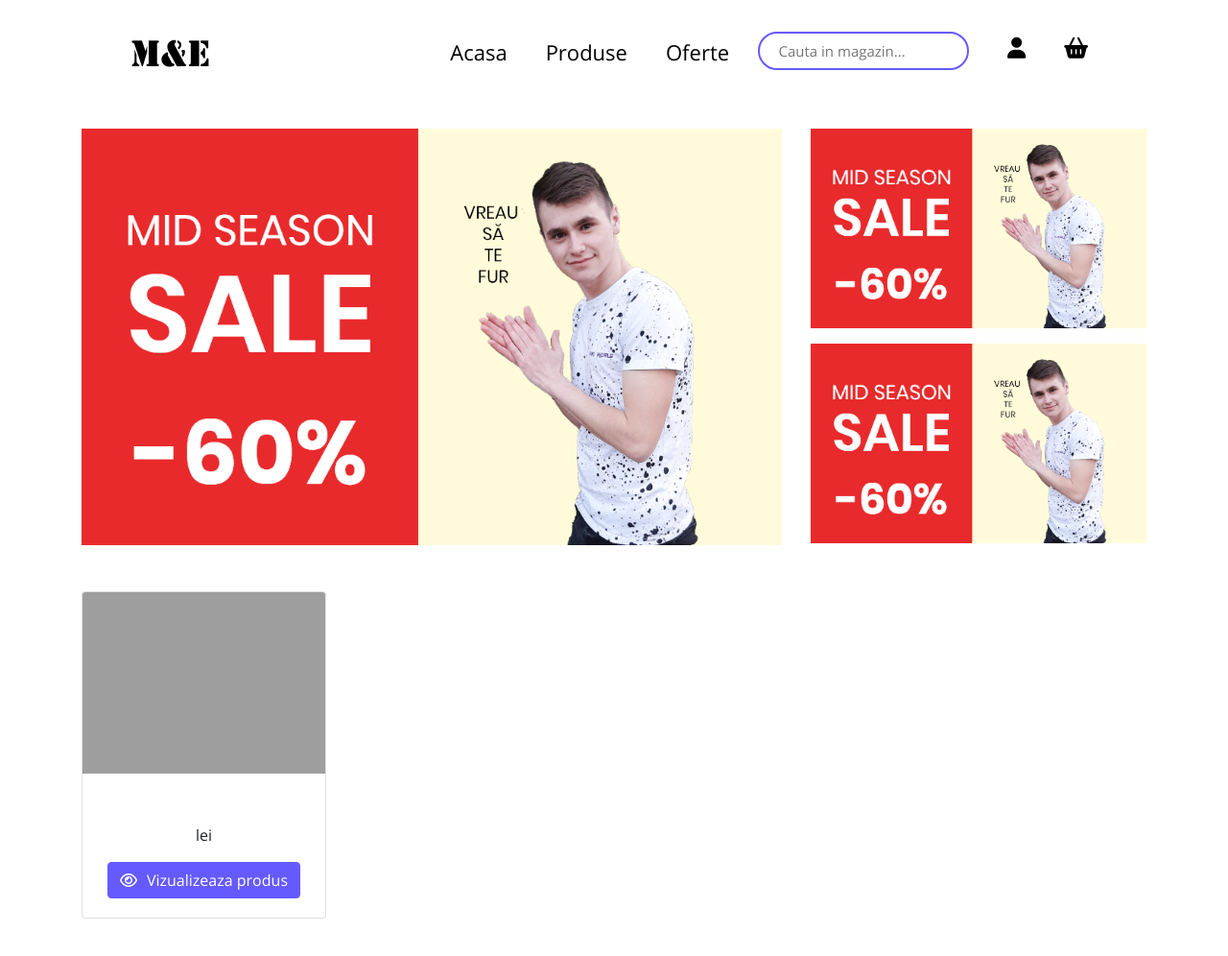
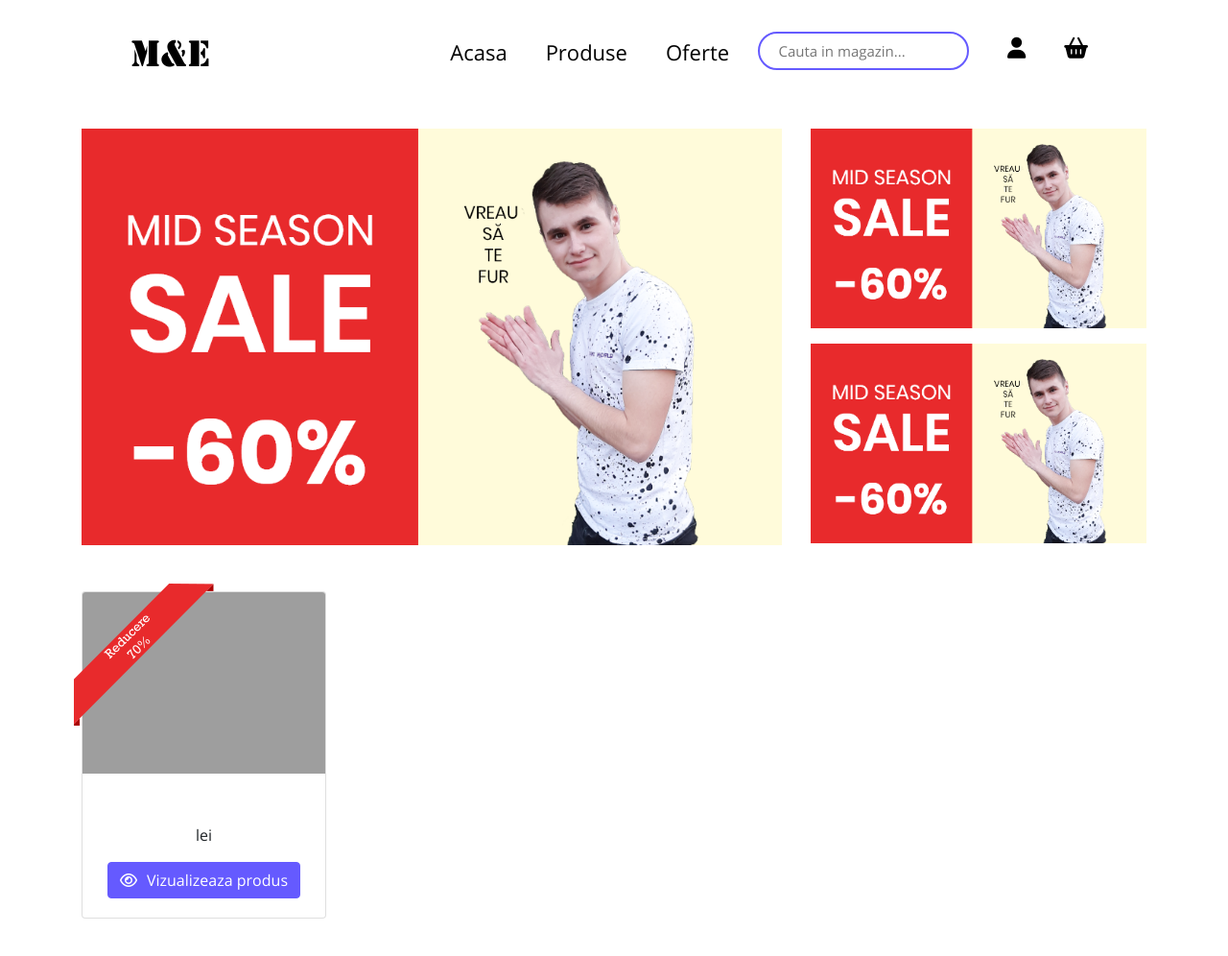
Before and after one commit to lazarelvis/shop, a PHP site: page /oferte.php in a window 1280 px wide. Shown: the top 996 px of the page at 96% size. Run offline with PHP 8.4, Linux system fonts and the light colour scheme; tables that the repository leaves empty or names only in its code hold one stand-in row (values such as "Sample post"); data that the repository does not hold is empty; some libraries are stand-ins or nearby versions; grey boxes are pictures that could not be loaded.

Commit message:
tag oferte

```diff
--- a/css/styleoferte.css
+++ b/css/styleoferte.css
@@ -285,3 +285,8 @@ input[type="email"],input[type="password"]{
         margin:0;
     }
 }
+.reducere{
+    position: absolute;
+    top: -9px;
+    left: -9px;
+}
--- a/oferte.php
+++ b/oferte.php
@@ -53,6 +53,7 @@ session_start();
             <div class="col mb-4">
                   <div class="card">
                     <div class="view overlay">
+                        <img class="reducere" src="./img/reducere1.png" >
                       <img class="card-img-top"src="./upload/<?php echo  $item['imagine'];?>"
                         alt="Card image cap">
                         <a href="#!">
```
Also changed, not shown: img/reducere.png (added), img/reducere1.png (added).
